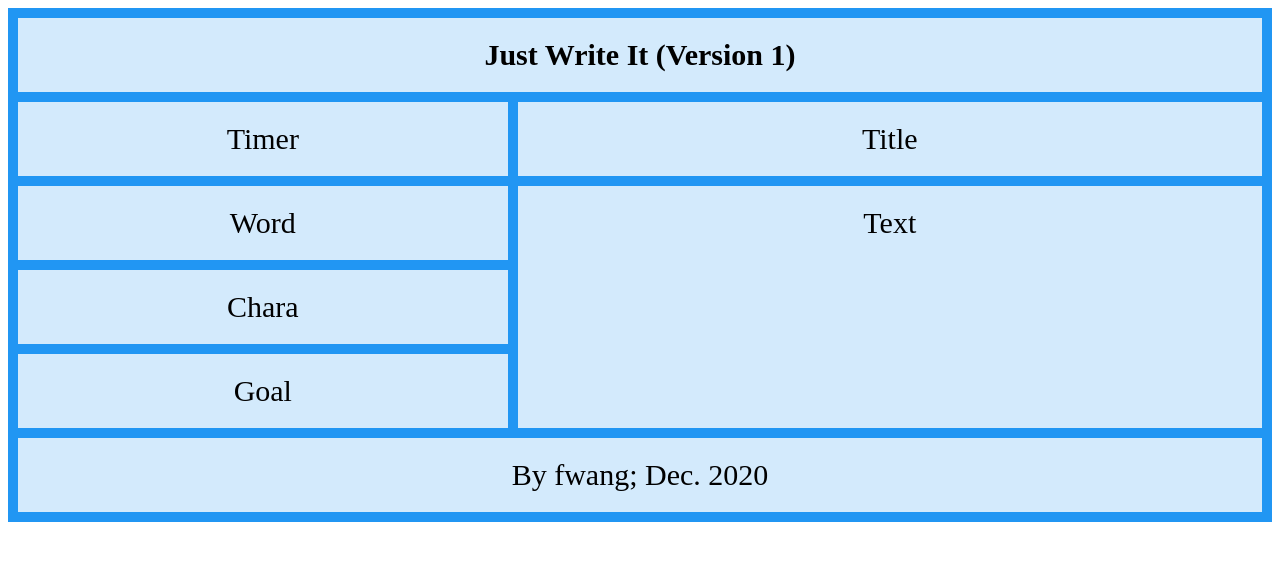
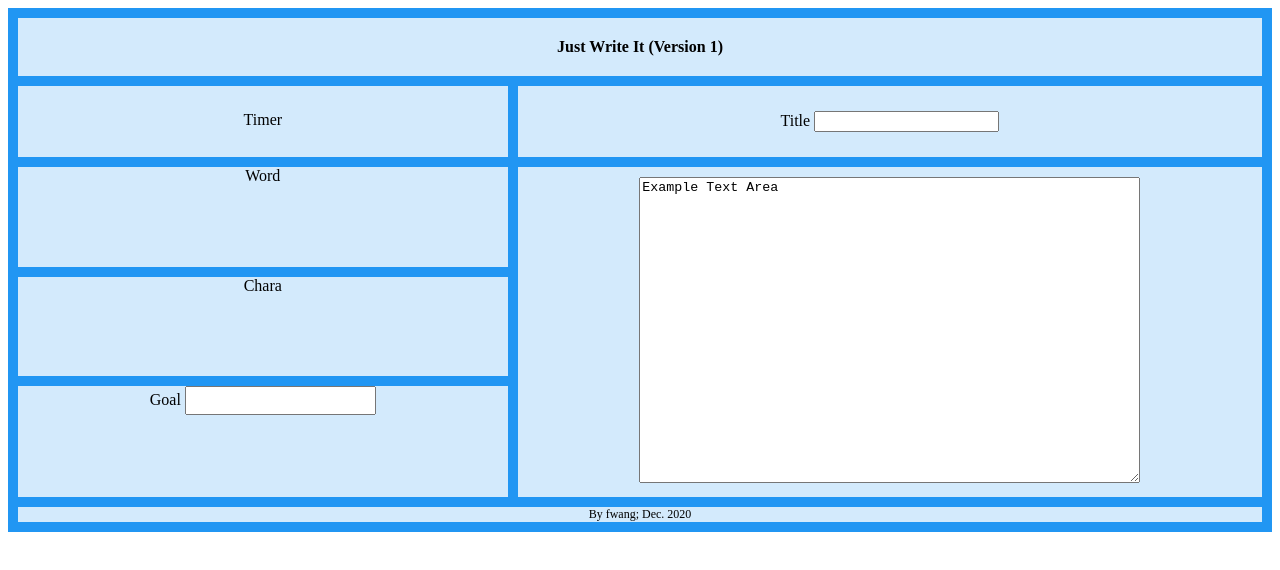
Before and after one commit to WangFreya/Just-Write-It-text-editor, a plain HTML site: page index.html in a window 1280 px wide. Drawn offline with Linux system fonts and the light colour scheme.

Commit message:
Added text boxes

```diff
--- a/design.css
+++ b/design.css
@@ -18,22 +18,38 @@
 .grid-container > div {
     background-color: rgba(255, 255, 255, 0.8);
     text-align: center;
-    padding: 20px 0;
-    font-size: 30px;
   }
 
-.timer { grid-area: timer; }
-.title { grid-area: title; }
-.word { grid-area: word; }
-.chara { grid-area: chara; }
-.text { grid-area: text; }
+.timer {
+    grid-area: timer;
+    padding: 25px 0;
+}
+.title {
+    grid-area: title;
+    padding: 25px 0;
+}
+.word {
+    grid-area: word;
+}
+.chara {
+    grid-area: chara;
+}
+.text {
+    grid-area: text;
+    padding: 10px 0;
+}
 .goal { grid-area: goal; }
 .header {
     grid-area: header;
     font-weight: bold;
+    padding: 20px 0;
 }
 .footer {
     grid-area: footer;
     font-weight: lighter;
-    font-size: 750px;
+    font-size: 12px;
 }
+
+#goal {
+    padding: 5px;
+}
--- a/index.html
+++ b/index.html
@@ -8,11 +8,17 @@
 
     <div class="grid-container">
         <div class="timer">Timer</div>
-        <div class="title">Title</div>
-        <div class="word">Word</div>
+        <div class="title">Title
+            <input type="text" id="titleName" name="title of passage">
+        </div>
+        <div class="word">Word   </div>
         <div class="chara">Chara</div>
-        <div class="text">Text</div>
-        <div class="goal">Goal</div>
+        <div class="text">
+            <textarea name="writing" rows="20" cols="60">Example Text Area</textarea>
+        </div>
+        <div class="goal">Goal
+            <input type="text" id="goal" name="goal">
+        </div>
         <div class="header">Just Write It (Version 1)</div>
         <div class="footer">By fwang; Dec. 2020</div>
     </div>
```
